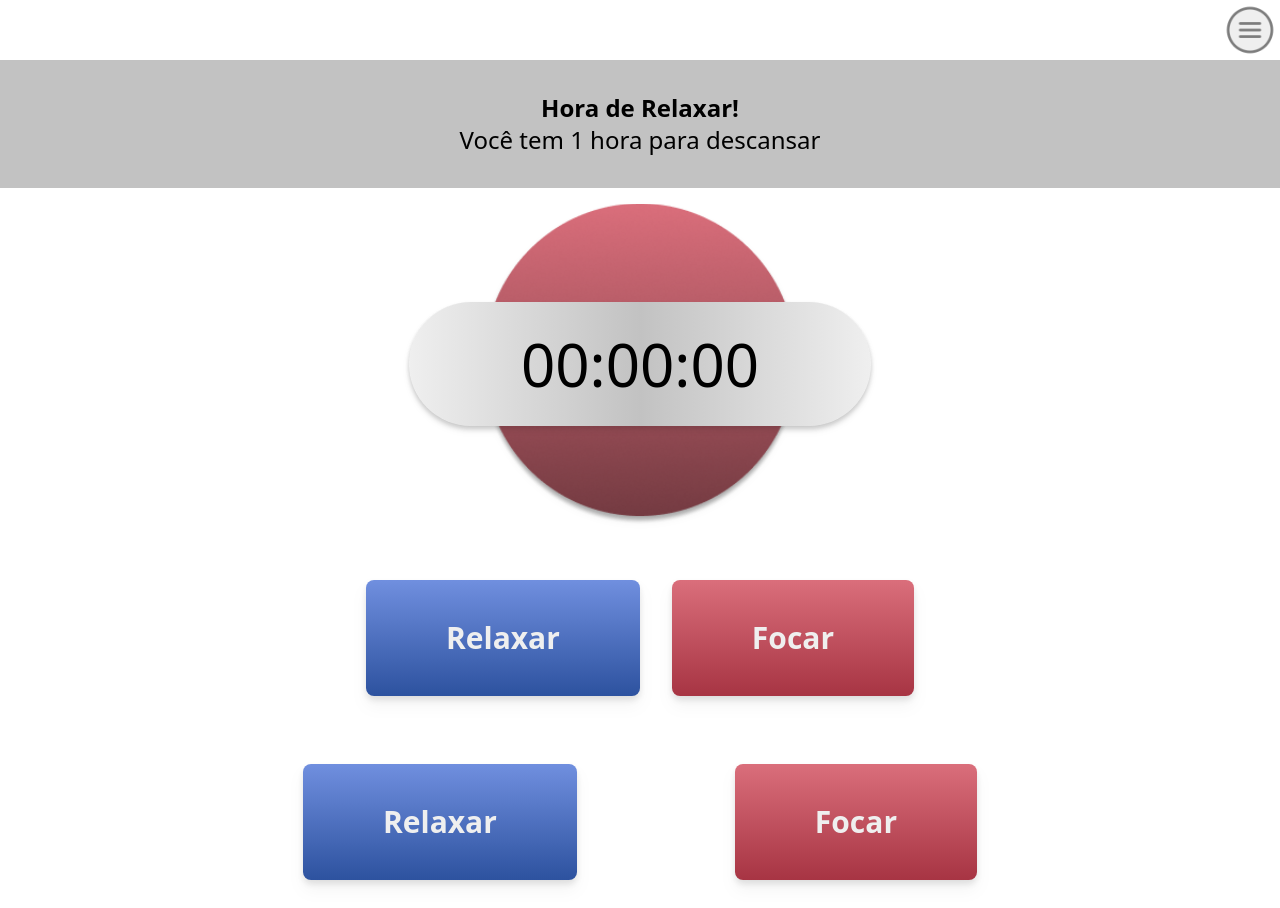
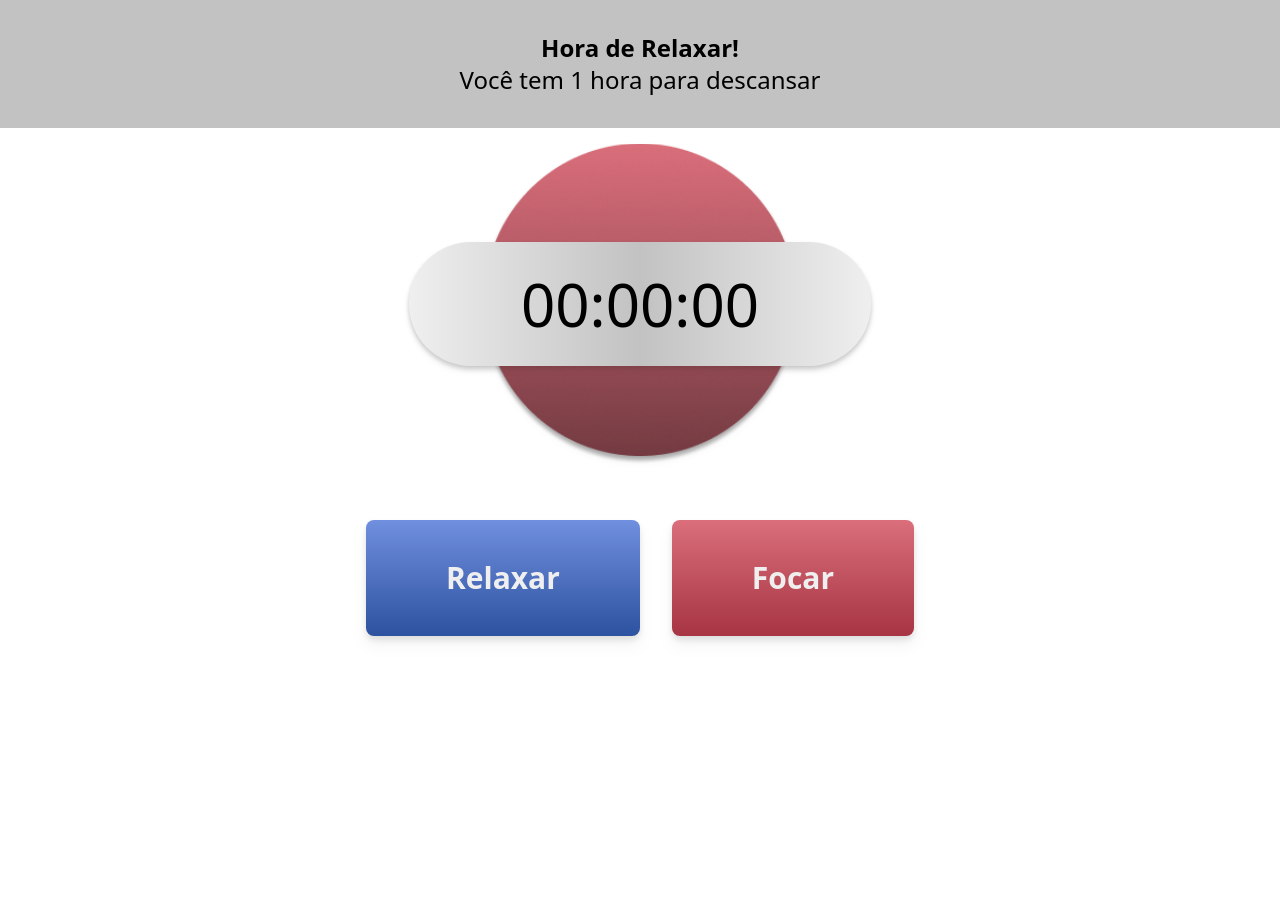
Before and after one commit to LanaGomes/timeSync, a React (Vite) app: page / in a window 1280 px wide. After the commit the page ends 800 px from the top, so only its background shows below. Built offline with nearby package versions, Linux system fonts and the light colour scheme.

Commit message:
updating components in App

```diff
--- a/src/App.jsx
+++ b/src/App.jsx
@@ -1,18 +1,16 @@
 import { useState } from "react";
 
 import "./App.css";
-import NavBar from "./components/NavBar";
+
 import MainMessage from "./components/MainMessage";
 import StopWatch from "./components/StopWatch";
-import Buttons from "./components/Buttons";
 
 function App() {
   return (
     <div className="bg-reallywhite  ">
-      <NavBar />
       <MainMessage />
       <StopWatch />
-      <Buttons />
+
       <div className=""></div>
     </div>
   );
```
